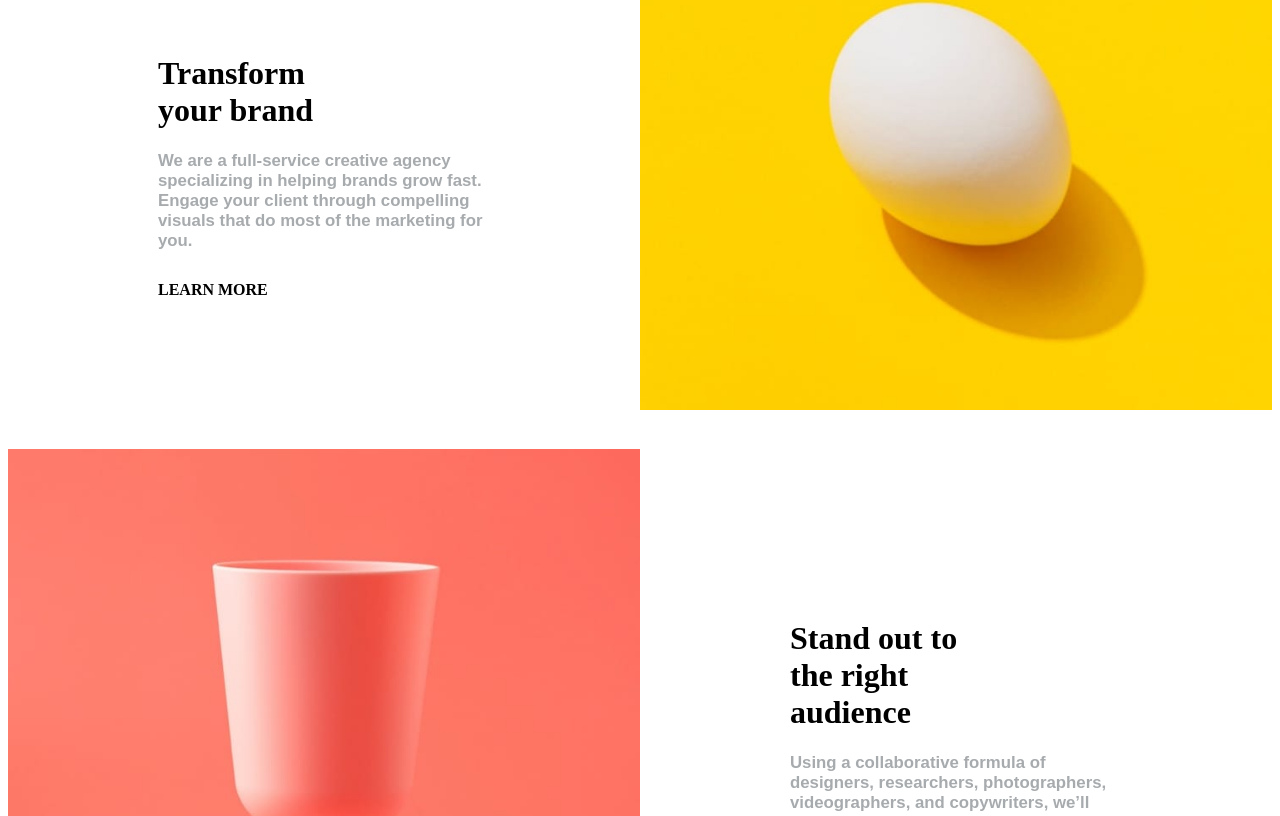
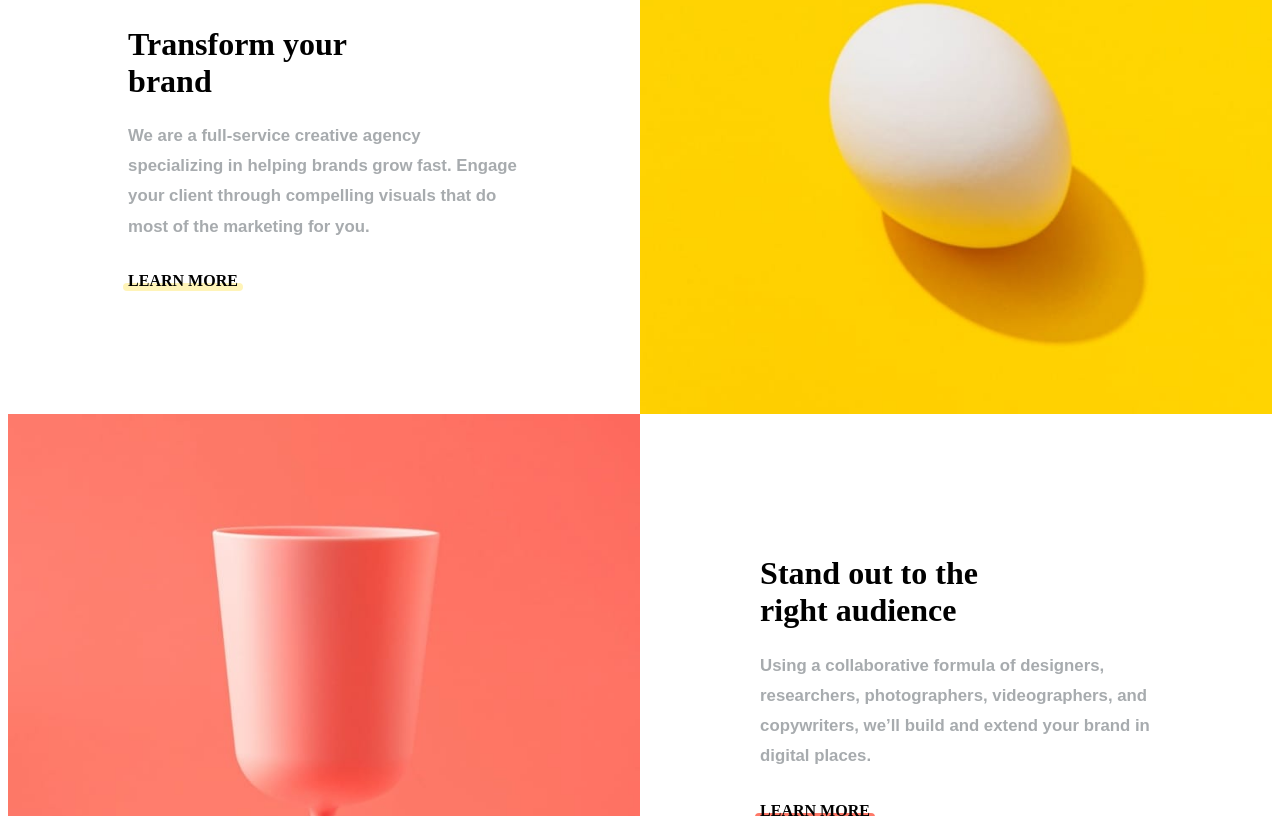
Before and after one commit to csmurillo/frontend-mentor-sunnyside-agency, a Next.js app: page / in a window 1280 px wide. Shown: the part 924-1740 px from the top of the page. Built offline with nearby package versions, Linux system fonts and the light colour scheme.

Commit message:
learnmoresection updated

```diff
--- a/components/LearnMoreSection.js
+++ b/components/LearnMoreSection.js
@@ -1,6 +1,6 @@
 import React, { useState, useEffect } from 'react';
 import styled from 'styled-components';
-const LearnMoreSection = ({id,title,content,imgSrcMobile,imgSrcDesktop}) =>{
+const LearnMoreSection = ({id,title,content,imgSrcMobile,imgSrcDesktop, linkUnderlineColor}) =>{
 
     const [screenSize,setScreenSize] = useState(null);
     useEffect(()=>{
@@ -12,17 +12,19 @@ const LearnMoreSection = ({id,title,content,imgSrcMobile,imgSrcDesktop}) =>{
 
     return (
         <LearnMoreSectionContainer sectionId={id}>
-            <LearnMoreImage src={ screenSize > 768 ? imgSrcDesktop : imgSrcMobile}>
-            </LearnMoreImage>
-            <LearnMore className={screenSize > 768 ? 'center':'center'}>
-                <div>
+            <LearnMoreImageContainer>
+                <LearnMoreImage src={ screenSize > 768 ? imgSrcDesktop : imgSrcMobile}>
+                </LearnMoreImage>
+            </LearnMoreImageContainer>
+            <LearnMoreContainer>
+                <LearnMore>
                     <LearnMoreHeader>{title}</LearnMoreHeader>
                     <LearnMoreContent>
-                        {content}
+                        <p>{content}</p>
                     </LearnMoreContent>
-                    <LearnMoreLink className={screenSize > 768 ? 'center':''}>LEARN MORE</LearnMoreLink>
-                </div>
-            </LearnMore>
+                    <LearnMoreLink underlineColor={linkUnderlineColor}><span>LEARN MORE</span></LearnMoreLink>
+                </LearnMore>
+            </LearnMoreContainer>
         </LearnMoreSectionContainer>
     );
 };
@@ -36,21 +38,25 @@ const LearnMoreSectionContainer = styled.div`
     @media (min-width: 768px){
         grid-template-columns: 50%;
         grid-template-areas:${props => props.sectionId == 1 ? `'LearnMore LearnMoreImage'` : `'LearnMoreImage LearnMore'`};
-        // grid-template-areas: "LearnMoreImage LearnMore";
     }
 `;
+const LearnMoreImageContainer = styled.div`
+`;
 const LearnMoreImage = styled.img`
-    width:100%;
+    width:100%; height:100%;
     grid-area:LearnMoreImage;
 `;
-const LearnMore = styled.div`
+const LearnMoreContainer = styled.div`
     padding:50px 25px 60px 25px;
     grid-area:LearnMore;
-    font-family: 'Fraunces', serif;
     @media (min-width: 768px){
-        padding:150px;
+        padding:19%;
         background-color:white;
     }
+`;
+const LearnMore = styled.div`
+    font-family: 'Fraunces', serif;
+    width:100%;
 `;
 const LearnMoreHeader = styled.h1`
 text-align:center;
@@ -65,6 +71,7 @@ font-family: 'Barlow', sans-serif;
 text-align:center;
 font-size:1.05em;
 font-weight:600;
+line-height: 1.8em;
 margin-bottom:30px;
 color: hsl(210, 4%, 67%);
 @media (min-width: 768px){
@@ -72,6 +79,26 @@ color: hsl(210, 4%, 67%);
 }
 `;
 const LearnMoreLink = styled.a`
+width:100%;
 font-weight:900;
+display:flex;
+justify-content:center;
+@media (min-width: 768px){
+    display:flex;
+    justify-content:flex-start;
+}
+& span{
+    display:inline-block;
+    &::after{
+        content: '';
+        height: 8px;
+        background:${props=>props.underlineColor};
+        border-radius: 5px;
+        display: block;
+        margin-top: -7px;
+        width: 110%;
+        margin-left: -5%;
+    }
+}
 `;
 export default LearnMoreSection;
--- a/pages/index.js
+++ b/pages/index.js
@@ -8,8 +8,8 @@ import Footer from '../components/Footer';
 export default () => (
   <div>
     <MainSection></MainSection>
-    <LearnMoreSection id={1} imgSrcMobile="/images/mobile/image-transform.jpg" imgSrcDesktop="/images/desktop/image-transform.jpg" title="Transform your brand" content="We are a full-service creative agency specializing in helping brands grow fast. Engage your client through compelling visuals that do most of the marketing for you."></LearnMoreSection>
-    <LearnMoreSection id={2} imgSrcMobile="/images/mobile/image-stand-out.jpg" imgSrcDesktop="/images/desktop/image-stand-out.jpg" title="Stand out to the right audience" content="Using a collaborative formula of designers, researchers, photographers, videographers, and copywriters, we’ll build and extend your brand in digital places."></LearnMoreSection>
+    <LearnMoreSection id={1} imgSrcMobile="/images/mobile/image-transform.jpg" imgSrcDesktop="/images/desktop/image-transform.jpg" title="Transform your brand" content="We are a full-service creative agency specializing in helping brands grow fast. Engage your client through compelling visuals that do most of the marketing for you." linkUnderlineColor='hsl(51,100%,86%)'></LearnMoreSection>
+    <LearnMoreSection id={2} imgSrcMobile="/images/mobile/image-stand-out.jpg" imgSrcDesktop="/images/desktop/image-stand-out.jpg" title="Stand out to the right audience" content="Using a collaborative formula of designers, researchers, photographers, videographers, and copywriters, we’ll build and extend your brand in digital places." linkUnderlineColor='hsl(7, 99%, 70%)'></LearnMoreSection>
     <ImageDescription imageDescriptionSectionName="graphic-design" imgSrcMobile="/images/mobile/image-graphic-design.jpg" imgSrcDesktop="/images/desktop/image-graphic-design.jpg" title="Graphic Design" content="Great design makes you memorable. We deliver artwork that underscores your brand message and captures potential clients’ attention."></ImageDescription>
     <ImageDescription imageDescriptionSectionName="photography" imgSrcMobile="/images/mobile/image-photography.jpg" imgSrcDesktop="/images/mobile/image-photography.jpg" title="Photography" content="Increase your credibility by getting the most stunning, high-quality photos that improve your business image."></ImageDescription>
     <ClientTestimonials></ClientTestimonials>
```
